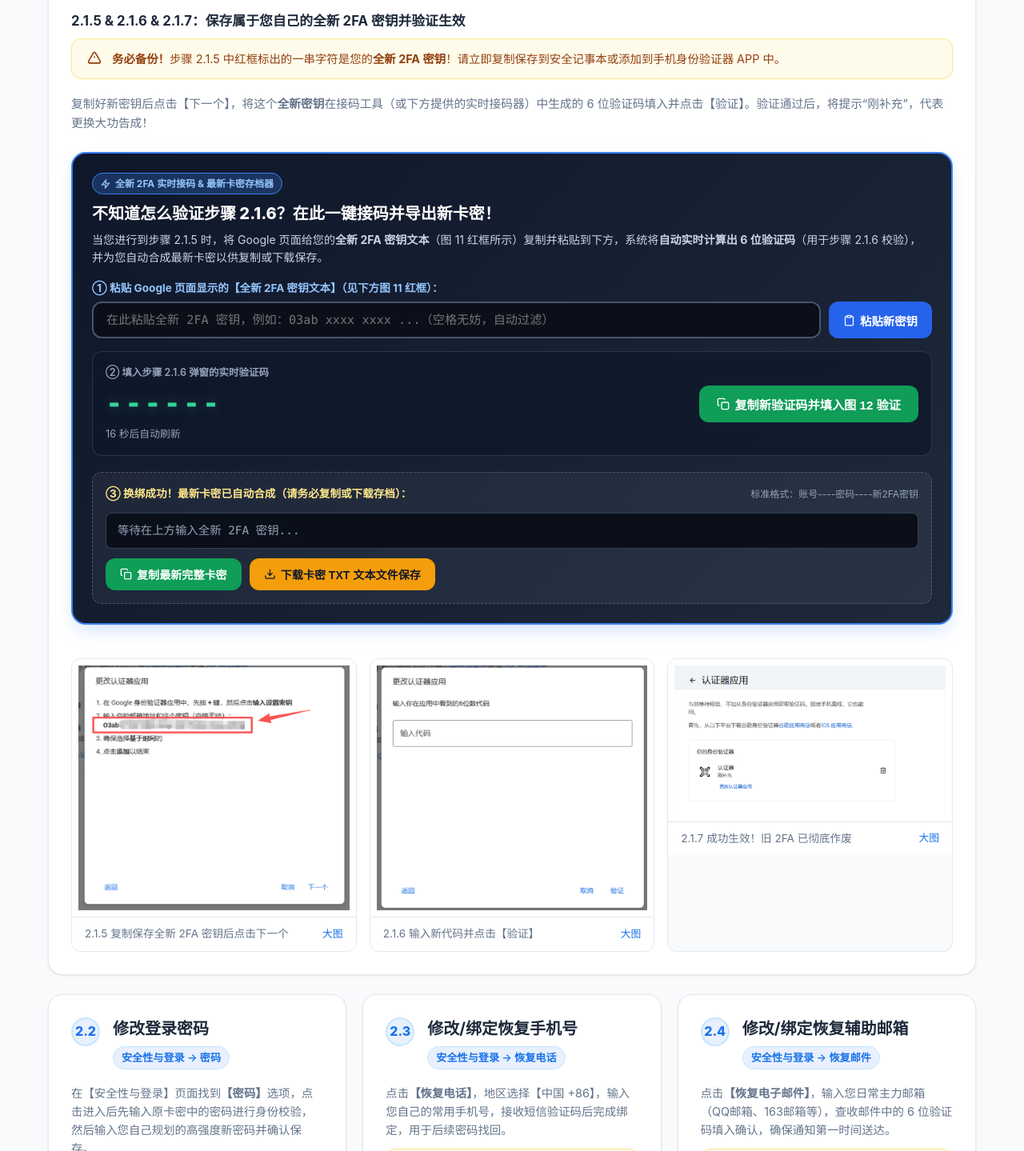
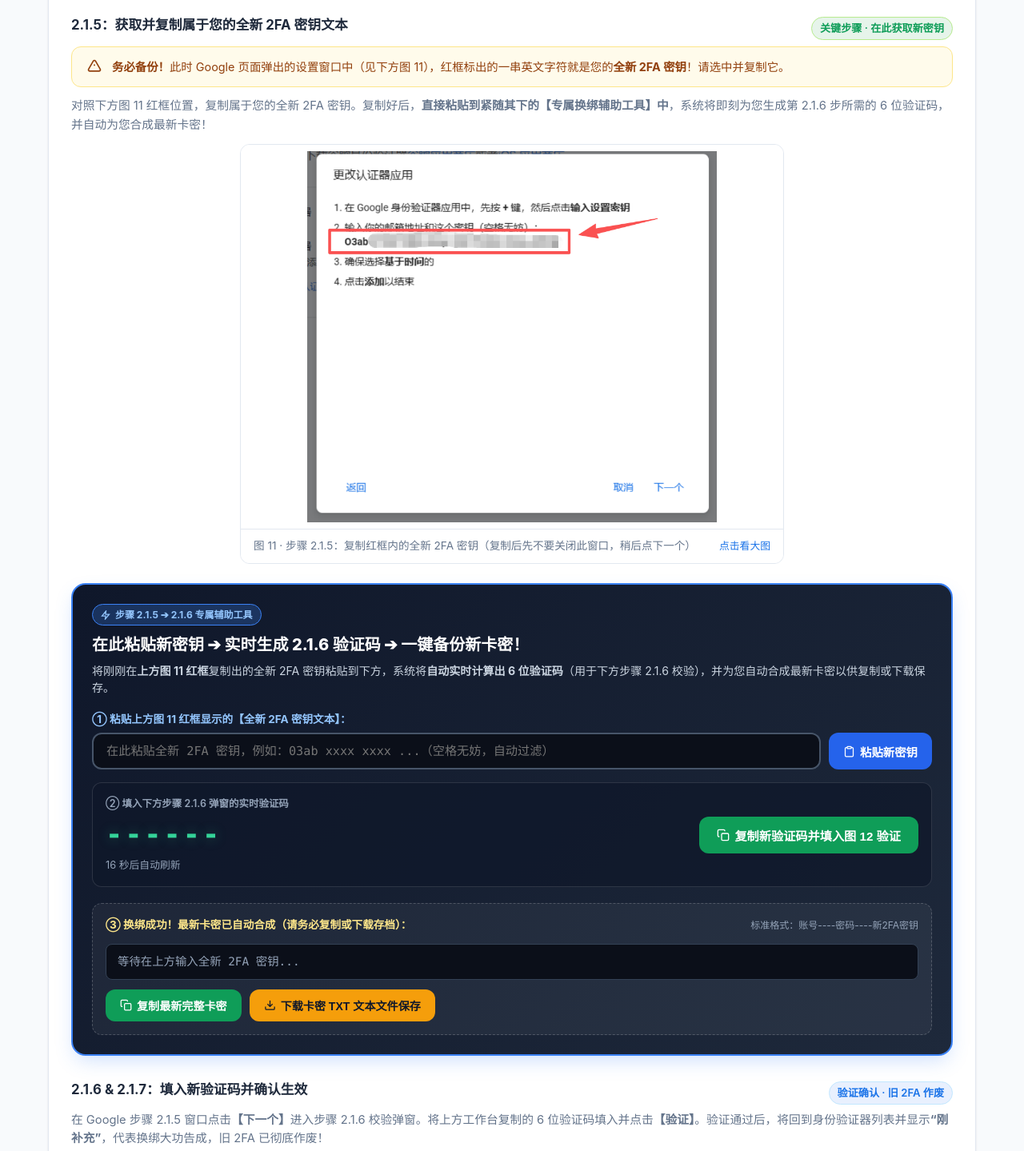
Before and after one commit to tankeito/gaccount-mate, a plain HTML site: page index.html in a window 1280 px wide. Shown: the part 9060-10499 px from the top of the page at 80% size. Drawn offline with Linux system fonts and the light colour scheme.

Commit message:
fix(ux): optimize chronological layout of step 2.1.5, new 2fa workspace, and step 2.1.6 validation

```diff
--- a/index.html
+++ b/index.html
@@ -2426,36 +2426,53 @@
             </div>
           </div>
 
-          <!-- 2.1.5, 2.1.6 & 2.1.7 -->
+          <!-- 2.1.5, 2.1.6 & 2.1.7 Restructured: Linear Cognitive Flow -->
           <div style="margin-top: 32px; border-top: 1px dashed var(--border); padding-top: 24px;">
-            <h4 style="font-size: 1.05rem; font-weight: 700; margin-bottom: 8px;">
-              2.1.5 & 2.1.6 & 2.1.7：保存属于您自己的全新 2FA 密钥并验证生效
+
+            <!-- Step 2.1.5: Acquire & Copy New Secret First -->
+            <div style="margin-bottom: 20px;">
+              <div style="display: flex; align-items: center; justify-content: space-between; flex-wrap: wrap; gap: 8px; margin-bottom: 8px;">
+                <h4 style="font-size: 1.05rem; font-weight: 700; margin: 0;">
+                  2.1.5：获取并复制属于您的全新 2FA 密钥文本
                 </h4>
-            <div class="alert-box alert-warning" style="margin-top: 4px;">
+                <span class="step-action-tag tag-green">关键步骤 · 在此获取新密钥</span>
+              </div>
+
+              <div class="alert-box alert-warning" style="margin-top: 6px; margin-bottom: 12px;">
                 <svg width="20" height="20" viewBox="0 0 24 24" fill="none" stroke="currentColor" stroke-width="2"><path d="M12 9v2m0 4h.01m-6.938 4h13.856c1.54 0 2.502-1.667 1.732-3L13.732 4c-.77-1.333-2.694-1.333-3.464 0L3.34 16c-.77 1.333.192 3 1.732 3z"></path></svg>
                 <div>
-                <strong>务必备份！</strong>步骤 2.1.5 中红框标出的一串字符是您的<strong>全新 2FA 密钥</strong>！请立即复制保存到安全记事本或添加到手机身份验证器 APP 中。
+                  <strong>务必备份！</strong>此时 Google 页面弹出的设置窗口中（见下方图 11），红框标出的一串英文字符就是您的<strong>全新 2FA 密钥</strong>！请选中并复制它。
                 </div>
               </div>
 
               <p style="font-size: 0.92rem; color: var(--text-secondary); margin-bottom: 12px;">
-              复制好新密钥后点击【下一个】，将这个<strong>全新密钥</strong>在接码工具（或下方提供的实时接码器）中生成的 6 位验证码填入并点击【验证】。验证通过后，将提示“刚补充”，代表更换大功告成！
+                对照下方图 11 红框位置，复制属于您的全新 2FA 密钥。复制好后，<strong>直接粘贴到紧随其下的【专属换绑辅助工具】中</strong>，系统将即刻为您生成第 2.1.6 步所需的 6 位验证码，并自动为您合成最新卡密！
               </p>
 
-            <!-- Interactive New 2FA Verification & New Card Downloader -->
-            <div class="new-2fa-workspace">
+              <!-- Image 11: Displayed Prominently First -->
+              <div class="image-preview-card" style="max-width: 680px; margin: 12px auto;" onclick="openLightbox('docs/google_login%2311.png', '步骤 2.1.5：复制保存红框标出的全新 2FA 密钥')">
+                <img src="docs/google_login%2311.png" alt="保存新的2fa代码" loading="lazy" onerror="handleImgError(this, 'docs/google_login#11.png')">
+                <div class="image-caption-bar">
+                  <span>图 11 · 步骤 2.1.5：复制红框内的全新 2FA 密钥（复制后先不要关闭此窗口，稍后点下一个）</span>
+                  <span class="image-zoom-hint">点击看大图</span>
+                </div>
+              </div>
+            </div>
+
+            <!-- Interactive New 2FA Verification & New Card Downloader (Directly Follows Step 2.1.5) -->
+            <div class="new-2fa-workspace" style="margin: 24px 0;">
               <div class="new-2fa-badge">
                 <svg width="12" height="12" viewBox="0 0 24 24" fill="none" stroke="currentColor" stroke-width="2.5"><polygon points="13 2 3 14 12 14 11 22 21 10 12 10 13 2"></polygon></svg>
-                全新 2FA 实时接码 & 最新卡密存档器
-              </div>
-              <h4 class="new-2fa-title">不知道怎么验证步骤 2.1.6？在此一键接码并导出新卡密！</h4>
+                步骤 2.1.5 ➔ 2.1.6 专属辅助工具
+              </div>
+              <h4 class="new-2fa-title">在此粘贴新密钥 ➔ 实时生成 2.1.6 验证码 ➔ 一键备份新卡密！</h4>
               <p class="new-2fa-desc">
-                当您进行到步骤 2.1.5 时，将 Google 页面给您的<strong>全新 2FA 密钥文本</strong>（图 11 红框所示）复制并粘贴到下方，系统将<strong>自动实时计算出 6 位验证码</strong>（用于步骤 2.1.6 校验），并为您自动合成最新卡密以供复制或下载保存。
+                将刚刚在<strong>上方图 11 红框</strong>复制出的全新 2FA 密钥粘贴到下方，系统将<strong>自动实时计算出 6 位验证码</strong>（用于下方步骤 2.1.6 校验），并为您自动合成最新卡密以供复制或下载保存。
               </p>
 
               <!-- Step 1: Input New Secret -->
               <div style="font-size: 0.85rem; font-weight: 700; color: #93c5fd; margin-bottom: 6px;">
-                ① 粘贴 Google 页面显示的【全新 2FA 密钥文本】（见下方图 11 红框）：
+                ① 粘贴上方图 11 红框显示的【全新 2FA 密钥文本】：
               </div>
               <div class="new-2fa-input-wrap">
                 <input
@@ -2476,7 +2493,7 @@
               <div class="new-totp-display-card">
                 <div>
                   <div style="font-size: 0.78rem; color: #94a3b8; font-weight: 600; text-transform: uppercase;">
-                    ② 填入步骤 2.1.6 弹窗的实时验证码
+                    ② 填入下方步骤 2.1.6 弹窗的实时验证码
                   </div>
                   <div class="new-totp-val" id="newLiveTotpCode">------</div>
                   <div style="font-size: 0.8rem; color: #94a3b8;">
@@ -2500,7 +2517,7 @@
                   <span style="font-size: 0.75rem; color: #94a3b8;">标准格式：账号----密码----新2FA密钥</span>
                 </div>
                 <div class="new-card-preview-text" id="newCardPreviewText">
-                  等待输入全新 2FA 密钥...
+                  等待在上方输入全新 2FA 密钥...
                 </div>
                 <div class="new-card-actions">
                   <button class="btn-copy-new-card" id="btnCopyNewCard">
@@ -2515,31 +2532,37 @@
               </div>
             </div>
 
-            <div class="grid-three-col">
-              <div class="image-preview-card" onclick="openLightbox('docs/google_login%2311.png', '步骤 2.1.5：保存属于您的全新 2FA 代码')">
-                <img src="docs/google_login%2311.png" alt="保存新的2fa代码" loading="lazy" onerror="handleImgError(this, 'docs/google_login#11.png')">
-                <div class="image-caption-bar">
-                  <span>2.1.5 复制保存全新 2FA 密钥后点击下一个</span>
-                  <span class="image-zoom-hint">大图</span>
-                </div>
-              </div>
-
+            <!-- Step 2.1.6 & 2.1.7: Validate & Confirm -->
+            <div style="margin-top: 24px;">
+              <div style="display: flex; align-items: center; justify-content: space-between; flex-wrap: wrap; gap: 8px; margin-bottom: 8px;">
+                <h4 style="font-size: 1.05rem; font-weight: 700; margin: 0;">
+                  2.1.6 & 2.1.7：填入新验证码并确认生效
+                </h4>
+                <span class="step-action-tag tag-blue">验证确认 · 旧 2FA 作废</span>
+              </div>
+              <p style="font-size: 0.92rem; color: var(--text-secondary); margin-bottom: 12px;">
+                在 Google 步骤 2.1.5 窗口点击<strong>【下一个】</strong>进入步骤 2.1.6 校验弹窗。将上方工作台复制的 6 位验证码填入并点击<strong>【验证】</strong>。验证通过后，将回到身份验证器列表并显示<strong>“刚补充”</strong>，代表换绑大功告成，旧 2FA 已彻底作废！
+              </p>
+
+              <div class="dual-images-grid">
                 <div class="image-preview-card" onclick="openLightbox('docs/google_login%2312.png', '步骤 2.1.6：输入新 2FA 生成的代码并点击验证')">
                   <img src="docs/google_login%2312.png" alt="验证新 2FA 代码" loading="lazy" onerror="handleImgError(this, 'docs/google_login#12.png')">
                   <div class="image-caption-bar">
-                  <span>2.1.6 输入新代码并点击【验证】</span>
-                  <span class="image-zoom-hint">大图</span>
-                </div>
-              </div>
-
-              <div class="image-preview-card" onclick="openLightbox('docs/google_login%2313.png', '步骤 2.1.7：身份验证器修改成功')">
+                    <span>图 12 · 步骤 2.1.6：输入新代码并点击【验证】</span>
+                    <span class="image-zoom-hint">点击看大图</span>
+                  </div>
+                </div>
+
+                <div class="image-preview-card" onclick="openLightbox('docs/google_login%2313.png', '步骤 2.1.7：身份验证器修改成功确认')">
                   <img src="docs/google_login%2313.png" alt="更改成功确认" loading="lazy" onerror="handleImgError(this, 'docs/google_login#13.png')">
                   <div class="image-caption-bar">
-                  <span>2.1.7 成功生效！旧 2FA 已彻底作废</span>
-                  <span class="image-zoom-hint">大图</span>
-                </div>
-              </div>
-            </div>
+                    <span>图 13 · 步骤 2.1.7：显示“刚补充”，代表成功生效！</span>
+                    <span class="image-zoom-hint">点击看大图</span>
+                  </div>
+                </div>
+              </div>
+            </div>
+
           </div>
         </article>
 
```
Lines whose indentation alone changed are shown as unchanged.
